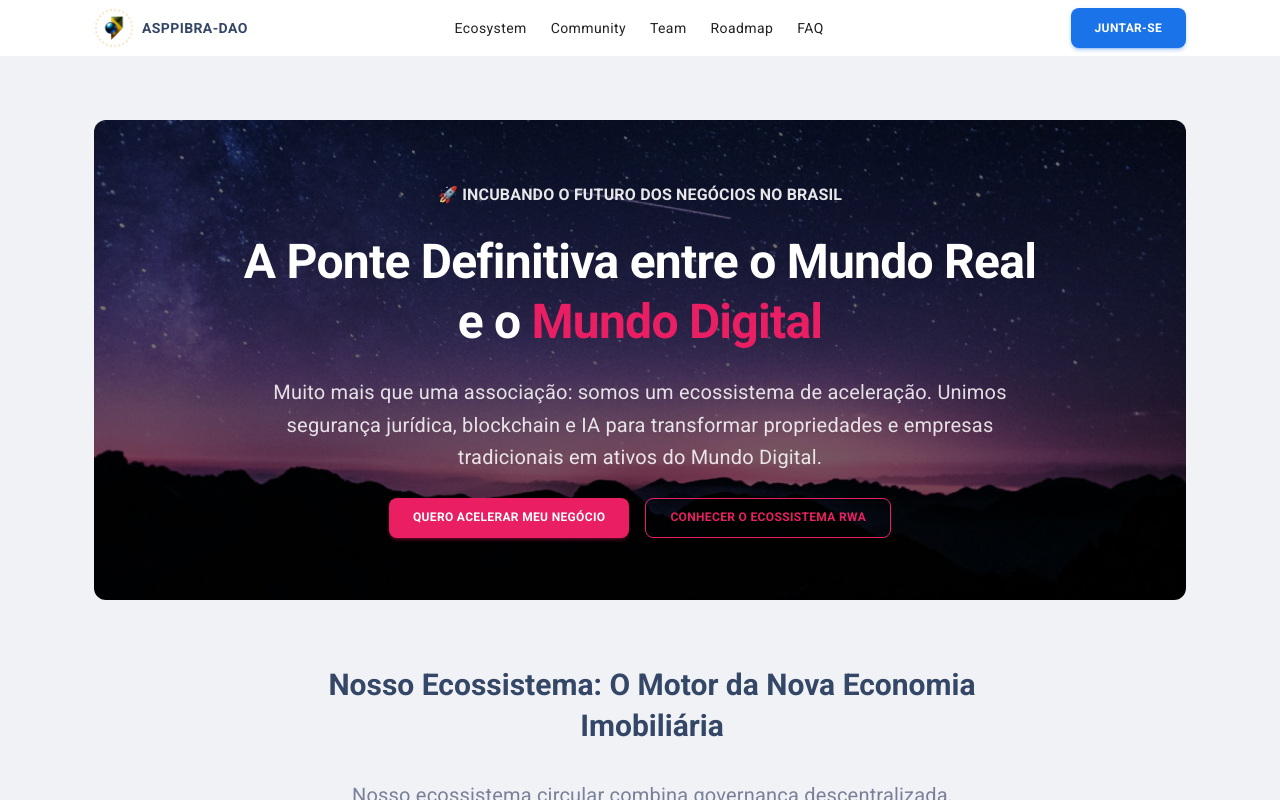
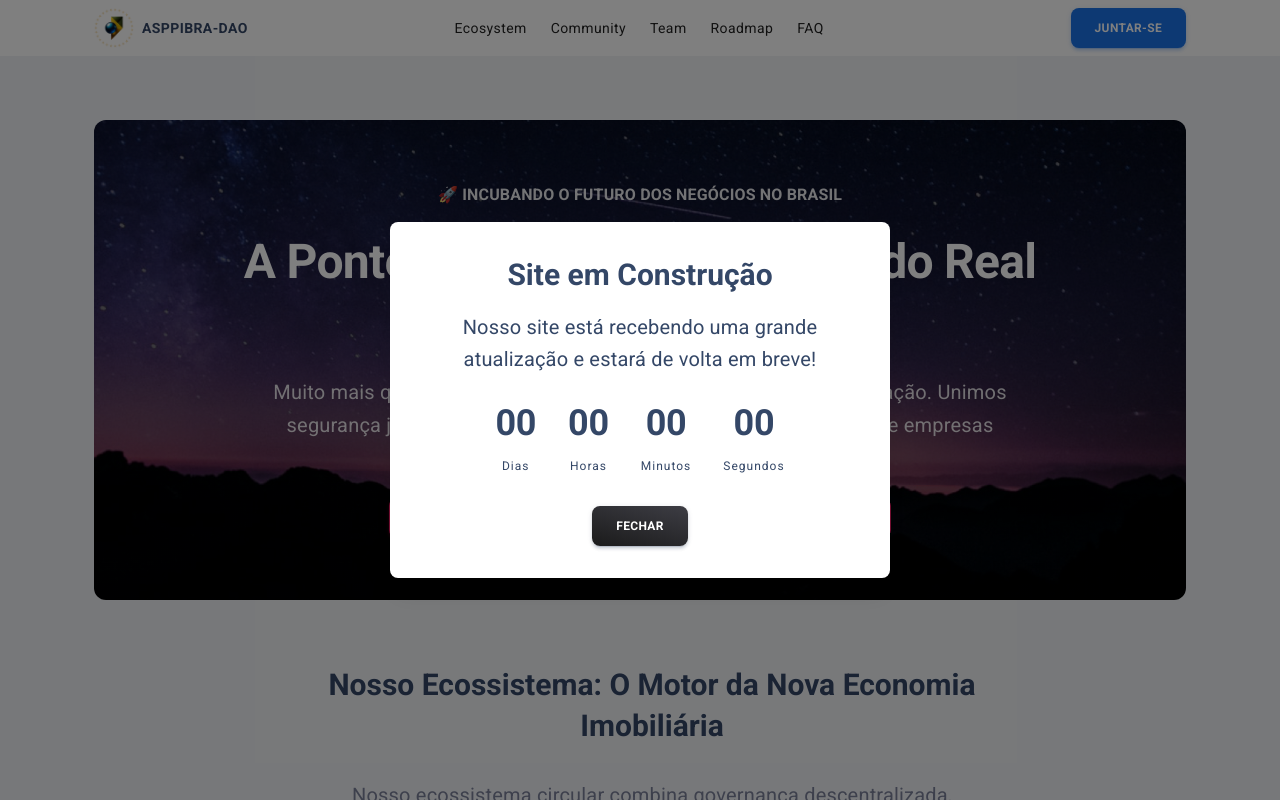
Before and after one commit to ASPPIBRA-DAO/Governance-System, a React (Create React App) app: page /pages/home in a window 1280 px wide. Shown: the top 800 px of the page. Built offline with nearby package versions, Linux system fonts and the light colour scheme; no server answers.

Commit message:
feat: add construction popup feature

```diff
--- a/src/App.tsx
+++ b/src/App.tsx
@@ -1,3 +1,4 @@
+
 /**
 =========================================================
 * Material Dashboard 2 PRO React TS - v1.0.1
@@ -30,6 +31,7 @@ import brandDark from "assets/images/logo-ct-dark.png";
 import routesBIS from "routesBIS";
 import DefaultNavbar from "examples/Navbars/DefaultNavbar";
 import pageRoutes from "./page.routes";
+import ClientOnly from "components/ClientOnly"; // Importando o componente
 
 export default function App() {
   const [controller, dispatch] = useMaterialUIController();
@@ -128,6 +130,7 @@ export default function App() {
   return (
     <ThemeProvider theme={darkMode ? themeDark : theme}>
       <CssBaseline />
+      <ClientOnly />
       {layout === "dashboard" ? (
         <>
           <Sidenav
--- /dev/null
+++ b/src/components/ClientOnly.tsx
@@ -0,0 +1,17 @@
+
+import React, { Suspense } from "react";
+
+// A importação lazy garante que o componente só seja carregado no cliente
+const ConstructionPopup = React.lazy(() => import("./ConstructionPopup"));
+
+const ClientOnly: React.FC = () => {
+  // Suspense é necessário para lidar com o tempo de carregamento do componente lazy
+  // O fallback como null significa que nada será exibido enquanto o pop-up carrega
+  return (
+    <Suspense fallback={null}>
+      <ConstructionPopup />
+    </Suspense>
+  );
+};
+
+export default ClientOnly;
--- /dev/null
+++ b/src/components/ConstructionPopup.tsx
@@ -0,0 +1,139 @@
+
+import React, { useState, useEffect } from "react";
+import MDBox from "components/MDBox";
+import MDTypography from "components/MDTypography";
+import MDButton from "components/MDButton";
+
+// Hook customizado para usar setInterval com React de forma segura
+function useInterval(callback: () => void, delay: number | null) {
+  const savedCallback = React.useRef<() => void>();
+
+  useEffect(() => {
+    savedCallback.current = callback;
+  }, [callback]);
+
+  useEffect(() => {
+    function tick() {
+      if (savedCallback.current) {
+        savedCallback.current();
+      }
+    }
+    if (delay !== null) {
+      const id = setInterval(tick, delay);
+      return () => clearInterval(id);
+    }
+  }, [delay]);
+}
+
+const ConstructionPopup: React.FC = () => {
+  const [visible, setVisible] = useState(true);
+
+  const calculateCountdown = () => {
+    const launchDate = new Date("2024-12-01T00:00:00");
+    const now = new Date();
+    const difference = launchDate.getTime() - now.getTime();
+
+    let countdown = {
+      days: 0,
+      hours: 0,
+      minutes: 0,
+      seconds: 0,
+    };
+
+    if (difference > 0) {
+      countdown = {
+        days: Math.floor(difference / (1000 * 60 * 60 * 24)),
+        hours: Math.floor((difference / (1000 * 60 * 60)) % 24),
+        minutes: Math.floor((difference / 1000 / 60) % 60),
+        seconds: Math.floor((difference / 1000) % 60),
+      };
+    }
+
+    return countdown;
+  };
+
+  const [countdown, setCountdown] = useState(calculateCountdown());
+  const [isClient, setIsClient] = useState(false);
+
+  useEffect(() => {
+    // Este efeito só roda no cliente, prevenindo erro de hidratação
+    setIsClient(true);
+  }, []);
+
+  useInterval(() => {
+    setCountdown(calculateCountdown());
+  }, 1000);
+
+  if (!visible || !isClient) {
+    return null;
+  }
+
+  return (
+    <MDBox
+      sx={{
+        position: "fixed",
+        top: 0,
+        left: 0,
+        right: 0,
+        bottom: 0,
+        backgroundColor: "rgba(0, 0, 0, 0.5)",
+        display: "flex",
+        justifyContent: "center",
+        alignItems: "center",
+        zIndex: 9999, // z-index alto para ficar sobre tudo
+      }}
+    >
+      <MDBox
+        p={4}
+        width="90%"
+        maxWidth="500px"
+        bgColor="white"
+        borderRadius="lg"
+        shadow="xl"
+        textAlign="center"
+      >
+        <MDTypography variant="h3" fontWeight="bold" mb={2}>
+          Site em Construção
+        </MDTypography>
+        <MDTypography variant="body1" mb={3}>
+          Nosso site está recebendo uma grande atualização e estará de volta em breve!
+        </MDTypography>
+        <MDBox display="flex" justifyContent="center" mb={3}>
+          <MDBox textAlign="center" px={2}>
+            <MDTypography variant="h2" fontWeight="bold">
+              {String(countdown.days).padStart(2, "0")}
+            </MDTypography>
+            <MDTypography variant="overline">Dias</MDTypography>
+          </MDBox>
+          <MDBox textAlign="center" px={2}>
+            <MDTypography variant="h2" fontWeight="bold">
+              {String(countdown.hours).padStart(2, "0")}
+            </MDTypography>
+            <MDTypography variant="overline">Horas</MDTypography>
+          </MDBox>
+          <MDBox textAlign="center" px={2}>
+            <MDTypography variant="h2" fontWeight="bold">
+              {String(countdown.minutes).padStart(2, "0")}
+            </MDTypography>
+            <MDTypography variant="overline">Minutos</MDTypography>
+          </MDBox>
+          <MDBox textAlign="center" px={2}>
+            <MDTypography variant="h2" fontWeight="bold">
+              {String(countdown.seconds).padStart(2, "0")}
+            </MDTypography>
+            <MDTypography variant="overline">Segundos</MDTypography>
+          </MDBox>
+        </MDBox>
+        <MDButton
+          variant="gradient"
+          color="dark"
+          onClick={() => setVisible(false)}
+        >
+          Fechar
+        </MDButton>
+      </MDBox>
+    </MDBox>
+  );
+};
+
+export default ConstructionPopup;
```
